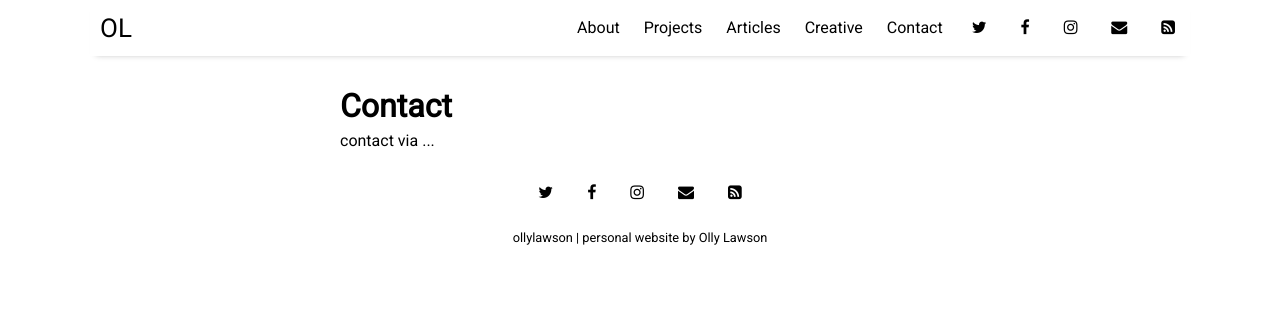
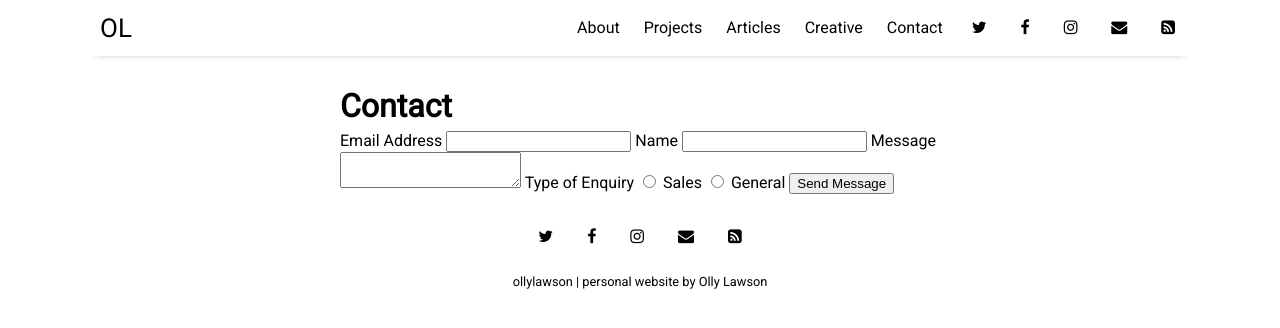
Before and after one commit to ollylawson/ollylawson.github.io, a Jekyll site: the page built from pages/contact.html, in a window 1280 px wide. Shown: the top 328 px of the page. Built offline with Jekyll 4.4.1, drawn with Linux system fonts in a browser that asks for light colours; nearby versions of some CDN libraries.

```diff
--- a/pages/contact.html
+++ b/pages/contact.html
@@ -3,4 +3,23 @@ layout: misc
 title: Contact
 ---
 
-contact via ...
+<form method="post" action="/success.html">
+  <label>Email Address</label>
+  <input type="text" name="email">
+
+  <label>Name</label>
+  <input type="text" name="name">
+
+  <label>Message</label>
+  <textarea name="message"></textarea>
+
+  <label>Type of Enquiry</label>
+  <input type="radio" name="_subject" value="Sales Enquiry"> Sales
+  <input type="radio" name="_subject" value="General Enquiry"> General
+
+  <input type="hidden" name="_to" value="sales@example.com,support@example.com">
+  <input type="hidden" name="_cc" value="sales.tracker@example.com">
+  <input type="text" name="_gotcha" style="display: none;">
+
+  <input type="submit" value="Send Message">
+</form>
```
Also changed, not shown: success.html (added).
